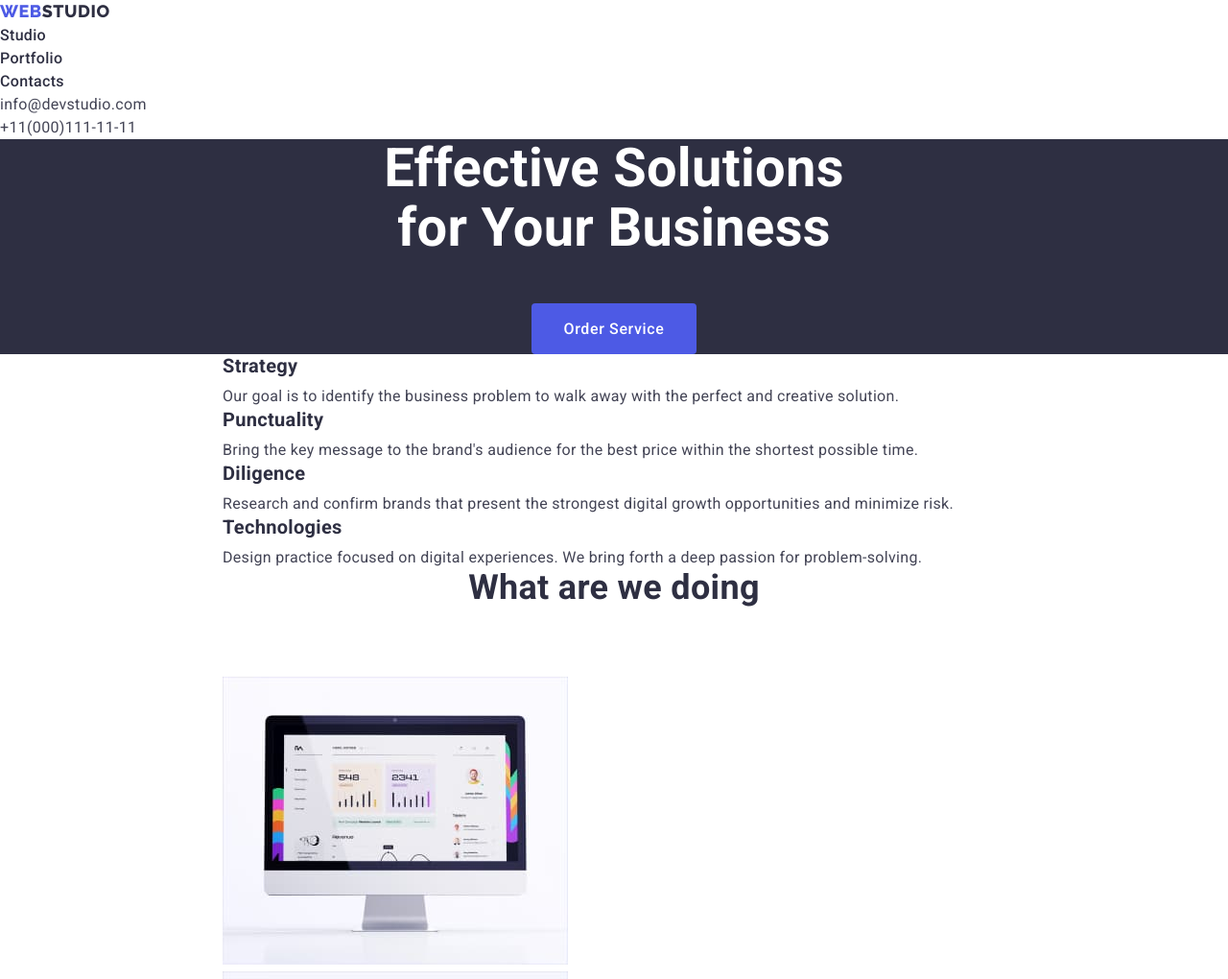
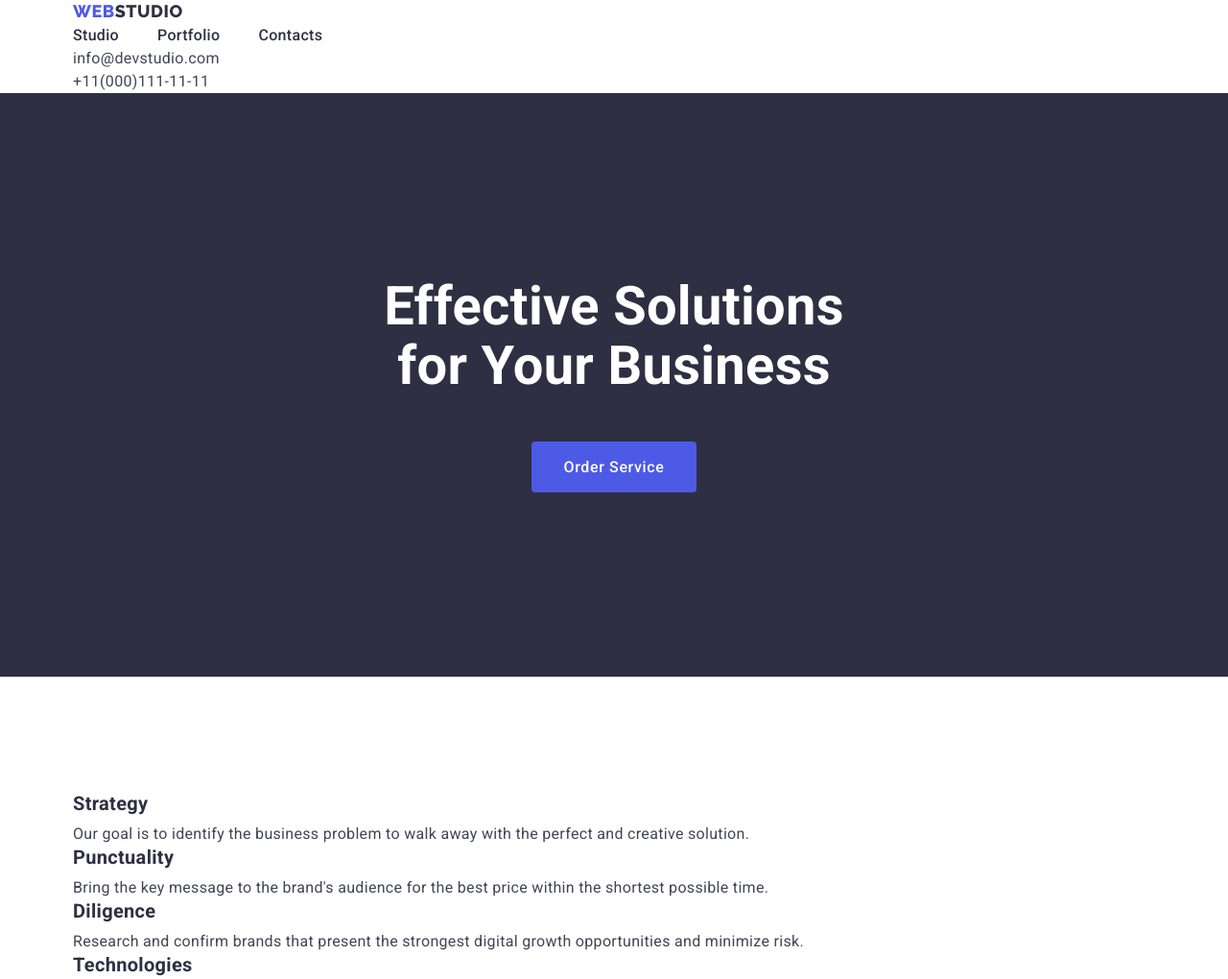
Before and after one commit to Iryna-Kipot/goit-markup-hw-03, a plain HTML site: page index.html in a window 1280 px wide. Shown: the top 1020 px of the page at 96% size. Drawn offline with nearby package versions, Linux system fonts and the light colour scheme.

Commit message:
changes made to styles

```diff
--- a/css/styles.css
+++ b/css/styles.css
@@ -6,6 +6,7 @@
 
 ul {
   list-style: none;
+
   padding: 0;
   margin-top: 0;
   margin-bottom: 0;
@@ -16,6 +17,8 @@ a {
 }
 
 body {
+  margin: 0;
+
   color: var(--body-text);
   background-color: #ffffff;
   font-family: "roboto", sans-serif;
@@ -42,6 +45,14 @@ body {
   font-weight: 500;
 }
 
+.nav {
+  display: flex;
+}
+
+.nav .item:not(:last-child) {
+  margin-right: 40px;
+}
+
 .site-nav:hover,
 .site-nav:focus {
   color: #434455;
@@ -63,6 +74,7 @@ body {
 .main-title {
   margin-top: 0;
   margin-bottom: 48px;
+
   font-weight: 700;
   font-size: 56px;
   line-height: 1.1;
@@ -72,6 +84,9 @@ body {
   color: #ffffff;
   background-color: #2e2f42;
   text-align: center;
+
+  padding-top: 192px;
+  padding-bottom: 192px;
 }
 
 .button {
@@ -79,6 +94,7 @@ body {
   border-radius: 4px;
   border: 1px solid transparent;
   padding: 16px 32px;
+
   color: #ffffff;
   background-color: var(--primary-brand);
   font-family: "Roboto", sans-serif;
@@ -108,6 +124,9 @@ body {
 
 .team {
   background-color: #f4f4fd;
+
+  padding-top: 120px;
+  padding-bottom: 120px;
 }
 
 .main-topic {
@@ -115,15 +134,17 @@ body {
   font-size: 36px;
   line-height: 1.1;
   padding: 0;
+
   margin-top: 0;
   margin-bottom: 72px;
-text-align: center;
+  text-align: center;
 }
 
 .topic {
   color: var(--Headings);
   font-size: 20px;
   line-height: 1.2;
+
   padding: 0;
   margin-top: 0;
   margin-bottom: 8px;
@@ -148,6 +169,7 @@ text-align: center;
 
 .text {
   color: #e7e9fc;
+
   margin-top: 0;
   margin-bottom: 0;
 }
@@ -157,6 +179,7 @@ text-align: center;
   border-radius: 4px;
   padding: 8px 16px;
   border: 1px solid #e7e9fc;
+
   color: #4d5ae5;
   background-color: #f4f4fd;
   font-family: "Roboto", sans-serif;
@@ -180,11 +203,20 @@ text-align: center;
 .paragraph {
   margin-top: 0;
   margin-bottom: 0;
+
   color: var(--body-text);
 }
 
 .container {
-    max-width: 1128px;
-    margin: 0 auto;
-    padding: 0 156px;
+  max-width: 1152px;
+  margin: 0 auto;
+  padding: 0 12px;
 }
+
+.capabilities {
+  padding-top: 120px;
+}
+
+.img {
+  padding-bottom: 120px;
+}
--- a/index.html
+++ b/index.html
@@ -17,14 +17,19 @@
   </head>
   <body>
     <header>
+      <div class="container">
         <nav>
           <a href="./index.html" class="top-logo">
             <span class="style-logo">WEB</span>STUDIO</a
           >
-        <ul>
-          <li><a href="./index.html" class="site-nav">Studio</a></li>
-          <li><a href="./portfolio.html" class="site-nav">Portfolio</a></li>
-          <li><a href="" class="site-nav">Contacts</a></li>
+          <ul class="nav">
+            <li class="item">
+              <a href="./index.html" class="site-nav">Studio</a>
+            </li>
+            <li class="item">
+              <a href="./portfolio.html" class="site-nav">Portfolio</a>
+            </li>
+            <li class="item"><a href="" class="site-nav">Contacts</a></li>
           </ul>
         </nav>
         <ul>
@@ -39,16 +44,19 @@
             >
           </li>
         </ul>
+      </div>
     </header>
     <main>
       <section class="hero">
+        <div class="container">
           <h1 class="main-title">
             Effective Solutions <br />
             for Your Business
           </h1>
           <button type="button" class="button">Order Service</button>
+        </div>
       </section>
-      <section>
+      <section class="capabilities">
         <div class="container">
           <h2 class="visually-hidden">capabilities</h2>
           <ul>
@@ -83,7 +91,7 @@
           </ul>
         </div>
       </section>
-      <section>
+      <section class="img">
         <div class="container">
           <h2 class="main-topic">What are we doing</h2>
           <ul>
@@ -163,13 +171,15 @@
       </section>
     </main>
     <footer class="bottom">
+      <div class="container">
         <a href="./index.html" class="logo"
           ><span class="style-logo">WEB</span>STUDIO</a
         >
         <p class="text">
-        Increase the flow of customers and sales for your business with digital
-        marketing & growth solutions.
+          Increase the flow of customers and sales for your business with
+          digital marketing & growth solutions.
         </p>
+      </div>
     </footer>
   </body>
 </html>
```
Also changed, not shown: portfolio.html (+6 -2 lines). Lines whose indentation alone changed are shown as unchanged.
